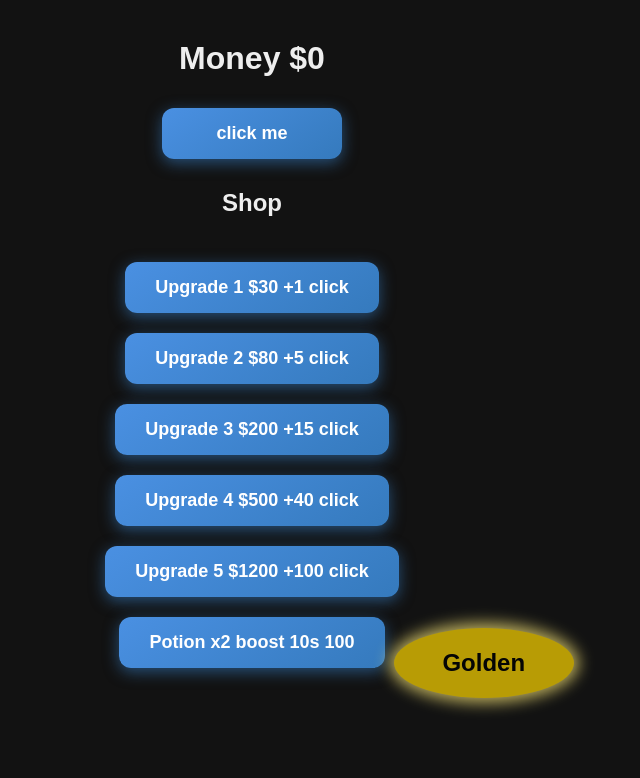
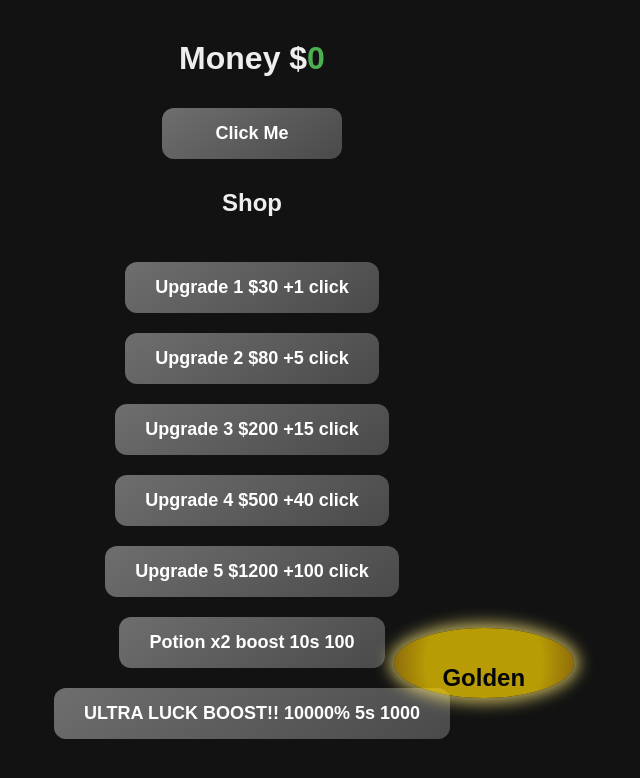
Before and after one commit to frunote/website, a plain HTML site: page game/index.html in a window 1280 px wide. Shown: the whole page, without its empty margins (388-1028 px from the left). Drawn offline with Linux system fonts and the light colour scheme.

Commit message:
Update index.html

```diff
--- a/game/index.html
+++ b/game/index.html
@@ -2,7 +2,7 @@
 <html lang="en" >
 <head>
   <meta charset="UTF-8" />
-  <title>clicker Game</title>
+  <title>Clicker Game</title>
   <style>
     body {
       text-align: center;
@@ -15,6 +15,10 @@
       position: relative;
       height: 100vh;
     }
+    #money {
+      color: #4caf50;
+      font-weight: 700;
+    }
     button {
       padding: 15px 30px;
       font-size: 18px;
@@ -22,51 +26,48 @@
       cursor: pointer;
       border: none;
       border-radius: 12px;
-      background: linear-gradient(145deg, #4a90e2, #357abd);
+      background: linear-gradient(145deg, #6e6e6e, #4a4a4a);
       color: white;
-      box-shadow: 0 4px 15px rgba(53, 122, 189, 0.6);
       transition: box-shadow 0.3s ease, border 0.3s ease;
       position: relative;
       min-width: 180px;
       font-weight: 600;
+      outline: none;
     }
     button:hover {
-      box-shadow: 0 0 12px 2px #a6c8ff;
-      border: 2px solid #a6c8ff;
+      box-shadow: 0 0 10px 3px #8f8f8f;
+      border: 2px solid #8f8f8f;
       transition: box-shadow 0.4s ease, border 0.4s ease;
     }
     #golden, #luckBoost {
       position: fixed;
-      padding: 15px 25px;
-      font-size: 22px;
-      font-weight: 700;
+      width: 70px;
+      height: 70px;
+      font-size: 24px;
+      font-weight: 900;
       border-radius: 50%;
-      box-shadow: 0 0 10px 3px;
       cursor: pointer;
       user-select: none;
       display: none;
       z-index: 9999;
       transition: opacity 0.5s ease;
-      color: black;
       text-align: center;
-      line-height: 1;
+      line-height: 70px;
+      font-family: sans-serif;
+      font-weight: 700;
+      outline: none;
     }
     #golden {
       background: gold;
+      color: black;
+      background: radial-gradient(circle, #ffd700 60%, #b8860b 100%);
       box-shadow: 0 0 15px 5px #ffec7b;
-      width: 70px;
-      height: 70px;
-      font-size: 24px;
-      font-weight: 900;
     }
     #luckBoost {
       background: #3cc13c;
+      color: white;
+      background: radial-gradient(circle, #4caf50 60%, #2e7d32 100%);
       box-shadow: 0 0 15px 5px #84f284;
-      width: 70px;
-      height: 70px;
-      font-size: 24px;
-      font-weight: 900;
-      color: white;
     }
     #win {
       font-size: 32px;
@@ -74,6 +75,7 @@
       display: none;
       margin-top: 30px;
       font-weight: 700;
+      user-select: none;
     }
     h1, h2 {
       user-select: none;
@@ -86,7 +88,7 @@
 </head>
 <body>
   <h1>Money $<span id="money">0</span></h1>
-  <button onclick="clickMain()">click me</button>
+  <button onclick="clickMain()">Click Me</button>
 
   <h2>Shop</h2>
   <div id="shop">
@@ -96,6 +98,7 @@
     <button id="upgrade4" onclick="buyUpgrade(4)">Upgrade 4 $<span id='cost4'>500</span> +40 click</button><br/>
     <button id="upgrade5" onclick="buyUpgrade(5)">Upgrade 5 $<span id='cost5'>1200</span> +100 click</button><br/>
     <button id="potion" onclick="buyPotion()">Potion x2 boost 10s 100</button><br/>
+    <button id="ultraLuck" onclick="buyUltraLuck()">ULTRA LUCK BOOST!! 10000% 5s 1000</button><br/>
   </div>
 
   <button id="golden" onclick="goldenClick()">Golden</button>
@@ -109,8 +112,8 @@
   let boost = 1
   let boosting = false
   let luckBoosting = false
+  let ultraLuckBoosting = false
 
-  // upgrades data: id -> {cost, increment}
   const upgrades = {
     1: { cost: 30, increment: 1 },
     2: { cost: 80, increment: 5 },
@@ -149,10 +152,25 @@
       boosting = true
       updateDisplay()
       setTimeout(() => {
-        boost = luckBoosting ? 10 : 1
+        boost = ultraLuckBoosting ? 100 : luckBoosting ? 10 : 1
         boosting = false
         updateDisplay()
       }, 10000)
+    }
+  }
+
+  function buyUltraLuck() {
+    const ultraCost = 1000
+    if (money >= ultraCost && !ultraLuckBoosting) {
+      money -= ultraCost
+      ultraLuckBoosting = true
+      boost = 100
+      updateDisplay()
+      setTimeout(() => {
+        boost = boosting ? 2 : luckBoosting ? 10 : 1
+        ultraLuckBoosting = false
+        updateDisplay()
+      }, 5000)
     }
   }
 
@@ -165,17 +183,16 @@
   function luckClick() {
     if (luckBoosting) return
     luckBoosting = true
-    boost = 10 // 1000% boost
+    boost = 10
     hideButton('luckBoost')
     updateDisplay()
     setTimeout(() => {
-      boost = boosting ? 2 : 1
+      boost = ultraLuckBoosting ? 100 : boosting ? 2 : 1
       luckBoosting = false
       updateDisplay()
     }, 3000)
   }
 
-  // helps to show/hide buttons
   function showButton(id, x, y) {
     const btn = document.getElementById(id)
     btn.style.left = x + 'px'
@@ -191,12 +208,10 @@
     }, 500)
   }
 
-  // generates random position on screen avoiding UI area (top center)
   function randomPosition(btnSize=70) {
     const padding = 10
     const w = window.innerWidth
     const h = window.innerHeight
-    // avoides top center area (0,0 to w, 200px)
     let x, y
     do {
       x = Math.random() * (w - btnSize - padding * 2) + padding
@@ -205,7 +220,6 @@
     return {x, y}
   }
 
-  // show th golden button randomly 10-20s intervals
   function spawnGolden() {
     if (Math.random() < 0.4) {
       const pos = randomPosition()
@@ -216,7 +230,6 @@
     setTimeout(spawnGolden, delay)
   }
 
-  // Show luck boost randomly 15-30s intervals
   function spawnLuck() {
     if (!luckBoosting && Math.random() < 0.3) {
       const pos = randomPosition()
@@ -227,7 +240,6 @@
     setTimeout(spawnLuck, delay)
   }
 
-  // Init
   updateDisplay()
   spawnGolden()
   spawnLuck()
```
